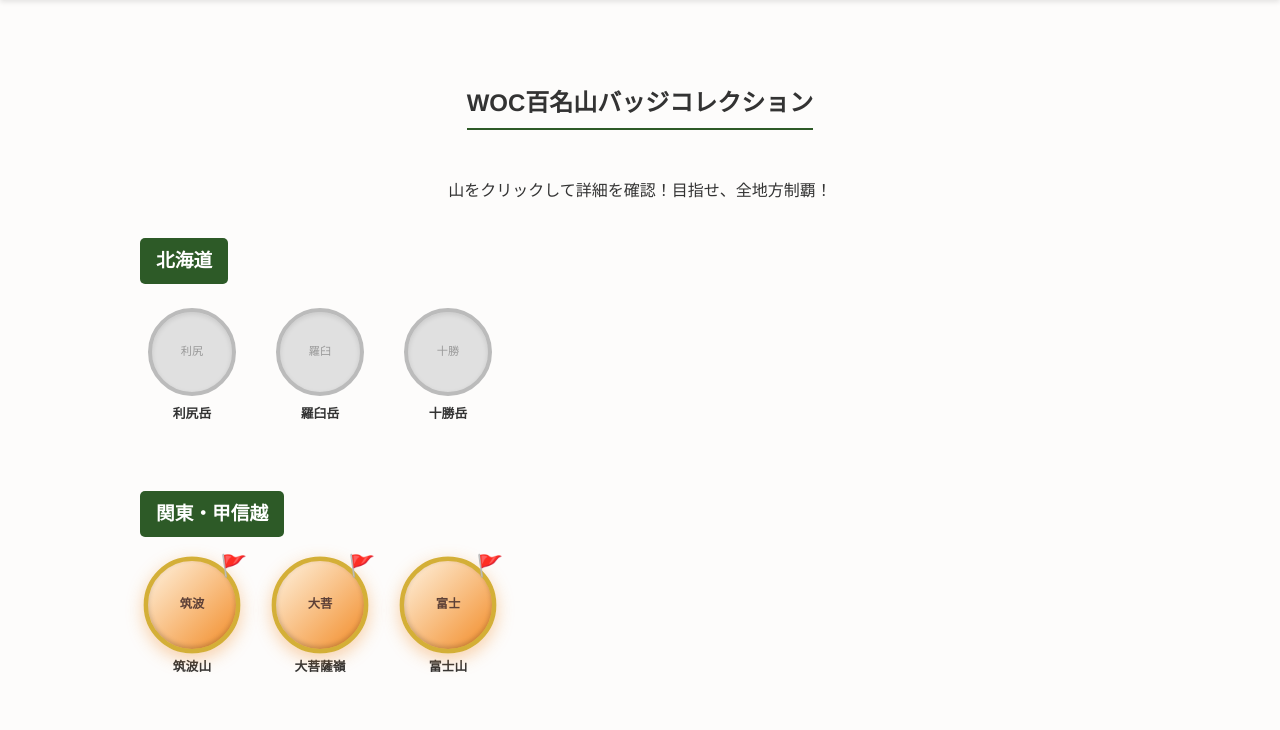
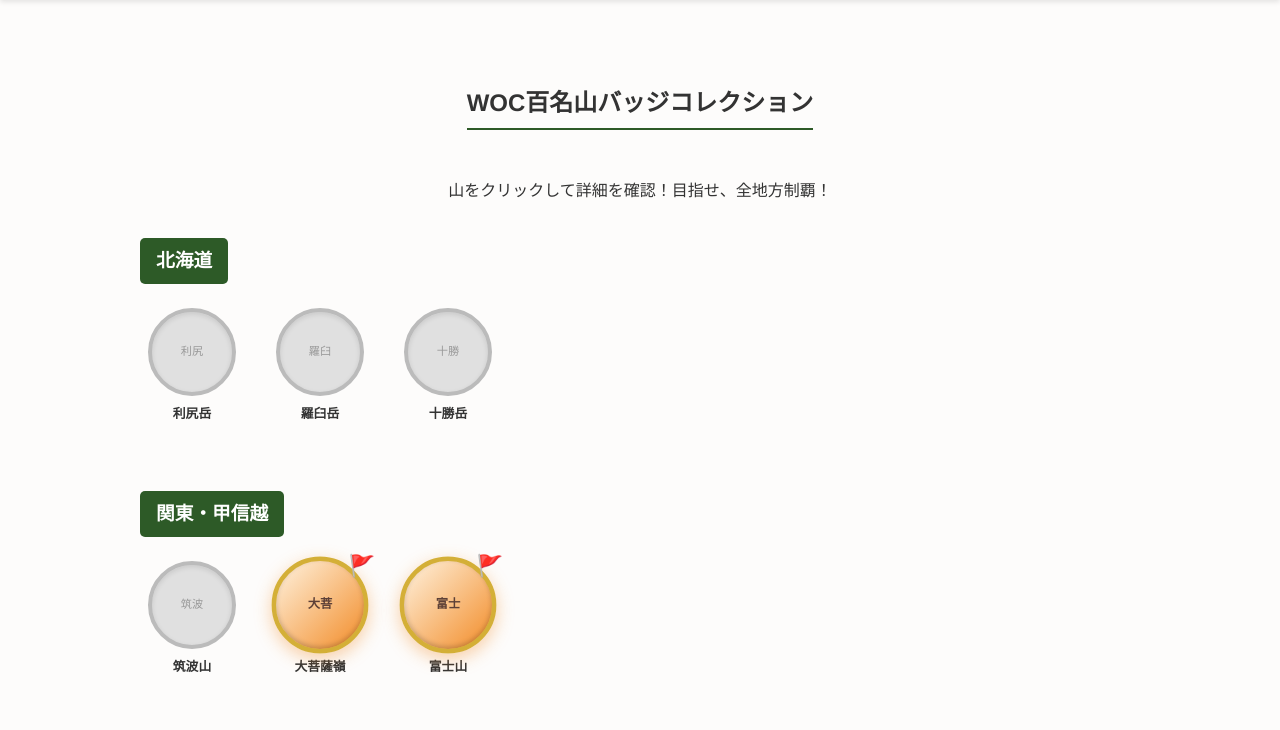
Before and after one commit to sumi0writer/WOC, a plain HTML site: page mountains.html in a window 1280 px wide. Shown: the part 70-800 px from the top of the page. Drawn offline with Linux system fonts and the light colour scheme.

Commit message:
mountains.html

```diff
--- a/mountains.html
+++ b/mountains.html
@@ -79,7 +79,7 @@
                 { name: "利尻岳", alt: 1721, members: [] }, { name: "羅臼岳", alt: 1660, members: [] }, { name: "十勝岳", alt: 2077, members: [] }
             ]},
             { region: "関東・甲信越", mountains: [
-                { name: "筑波山", alt: 877, members: ["としえ"] }, { name: "大菩薩嶺", alt: 2057, members: ["稜平", "こうちゃん"] }, { name: "富士山", alt: 3776, members: ["稜平", "山崎"] }
+                { name: "筑波山", alt: 877, members: [] }, { name: "大菩薩嶺", alt: 2057, members: ["山崎 稜平","吉田 航太郎","山本 愛梨","猿丸 修太朗"] }, { name: "富士山", alt: 3776, members: ["山崎 稜平","吉田 航太郎","山本 愛梨","猿丸 修太朗"] }
             ]},
             // ...他の山も同様に region ごとにグループ化
         ];
```
